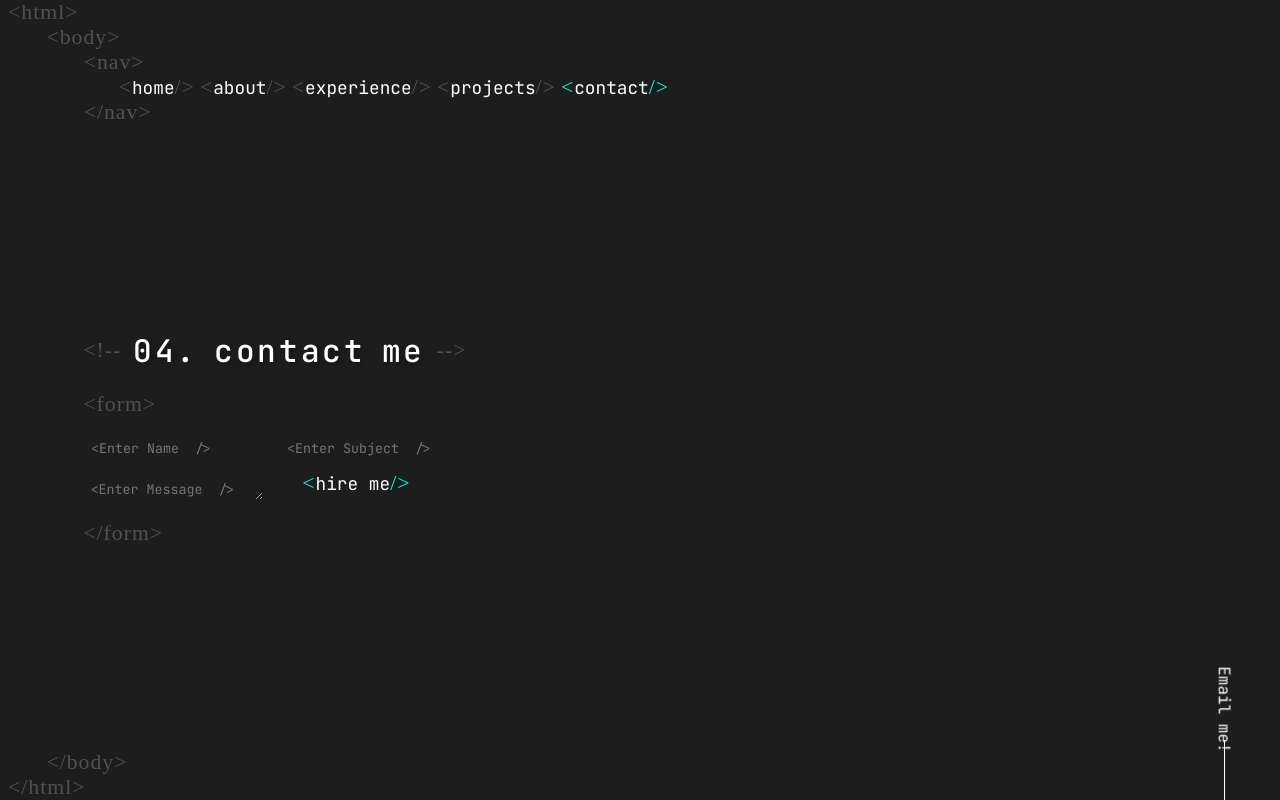
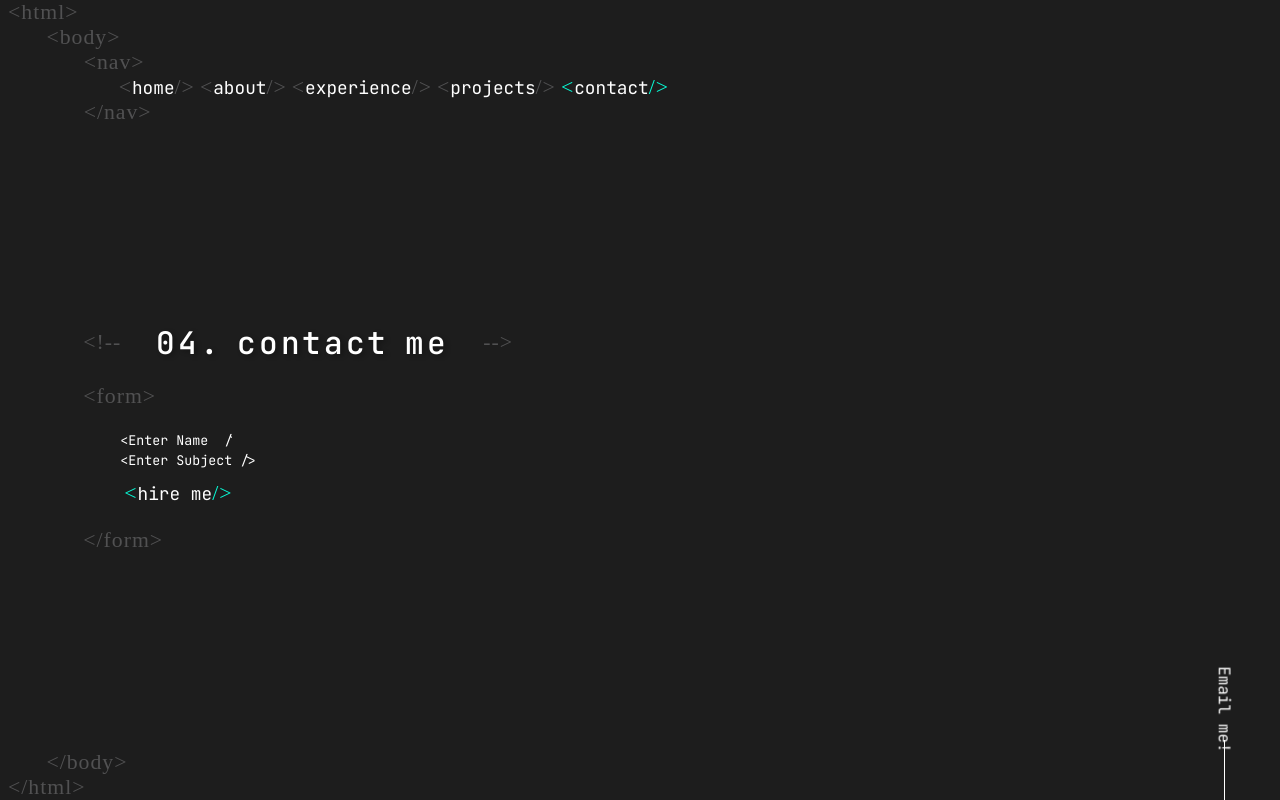
Before and after one commit to danger-ahead/nextjs_dev_folio, a Next.js app: page /contact in a window 1280 px wide. Built offline with nearby package versions, Linux system fonts and the light colour scheme; a web font is replaced by a local one.

Commit message:
fixed: contact page styling

```diff
--- a/components/BlinkingCursor.tsx
+++ b/components/BlinkingCursor.tsx
@@ -1,11 +1,31 @@
-import React from "react";
+import React, { useEffect } from "react";
 
 type BlinkingCursorProps = {
   width?: string;
+  id: string;
 };
 
-const BlinkingCursor = ({ width }: BlinkingCursorProps) => {
-  return <div className="blinking-cursor" style={{ width: width }}></div>;
+const BlinkingCursor = ({ width, id }: BlinkingCursorProps) => {
+  useEffect(() => {
+    const cursor = document.getElementById(id);
+    const interval = setInterval(() => {
+      if (cursor) {
+        cursor.style.visibility =
+          cursor.style.visibility === "hidden" ? "visible" : "hidden";
+      }
+    }, 700);
+
+    return () => {
+      clearInterval(interval);
+      if (cursor) {
+        cursor.style.visibility = "hidden";
+      }
+    };
+  });
+
+  return (
+    <div id={id} className="blinking-cursor" style={{ width: width }}></div>
+  );
 };
 
 export default BlinkingCursor;
--- a/pages/contact.tsx
+++ b/pages/contact.tsx
@@ -8,15 +8,10 @@ import React, { useState } from "react";
 
 export default function Contact() {
   const [nameValue, setName] = useState<string>("");
-  const [messageValue, setMessage] = useState<string>("");
   const [subjectValue, setSubject] = useState<string>("");
 
   const handleNameChange = (e: React.FormEvent<HTMLInputElement>) => {
     setName(e.currentTarget.value);
-  };
-
-  const handleMessageChange = (e: React.FormEvent<HTMLTextAreaElement>) => {
-    setMessage(e.currentTarget.value);
   };
 
   const handleSubjectChange = (e: React.FormEvent<HTMLInputElement>) => {
@@ -25,22 +20,26 @@ export default function Contact() {
 
   const handleSubmit = (e: React.FormEvent<HTMLFormElement>) => {
     e.preventDefault();
-    let mailstr: string = `mailto:${data.email}?subject=${subjectValue} &body=${messageValue}`;
-    window.open(mailstr, "about:blank");
+    // TODO: check if name and subject are empty
+    // TODO: mailto seems to be broken
+    let mailstr: string = `mailto:${data.email}?subject=${subjectValue} &body=${nameValue}\n\n`;
+    window.open(mailstr);
     setName("");
-    setMessage("");
     setSubject("");
   };
+
+  const inputNamePlaceholder = "<enter name />";
+  const inputSubjectPlaceholder = "<enter subject />";
+
   return (
     <>
       <Head>
-        <title>{`About Me || The Average Developer`}</title>
+        <title>{`Contact Me || The Average Developer`}</title>
         <meta name="description" content="" />
         <meta name="viewport" content="width=device-width, initial-scale=1" />
         <link rel="icon" href="/favicon.ico" />
       </Head>
-      <div key="about-page" className="d-flex about justify-content-start">
-        <div className="margin-left d-flex flex-column about-text">
+      <div className="margin-left d-flex flex-column margin-right">
         <div className="d-flex flex-row align-items-center">
           {HtmlTags(`<!--`, "white-space-nowrap")}
           {FallInTextEntry(
@@ -50,61 +49,58 @@ export default function Contact() {
           {HtmlTags(`-->`, "white-space-nowrap")}
         </div>
         <br></br>
-          {/* <br></br> */}
         {HtmlTags(`<form>`, "white-space-nowrap")}
         <br></br>
-          <form onSubmit={handleSubmit}>
-            <div className="d-flex name-subject-container">
-              <div className="">
-                <div className="d-flex ">
-                  {nameValue && <BlinkingCursor />}
+        <form
+          className="d-flex flex-column contact-page-form"
+          onSubmit={handleSubmit}
+        >
+          <div className="d-flex flex-row">
             <input
               placeholder="<Enter Name  />"
               className="d-block margin-left bg-primary outline-none border-none default-font-family primary-font-color"
               value={nameValue}
               onChange={handleNameChange}
               type={"text"}
+              style={{
+                width: `${
+                  nameValue.length === 0
+                    ? inputNamePlaceholder.length
+                    : nameValue.length
+                }ch`,
+              }}
             />
+            {nameValue && <BlinkingCursor id={"blinking-cursor-name"} />}
           </div>
-              </div>
-              <div className="">
-                <div className="d-flex ">
-                  {subjectValue && <BlinkingCursor />}
+          <div className="d-flex flex-row">
             <input
-                    placeholder="<Enter Subject  />"
+              placeholder="<Enter Subject />"
               className="d-block margin-left bg-primary outline-none border-none default-font-family primary-font-color"
               value={subjectValue}
               onChange={handleSubjectChange}
               type={"text"}
+              style={{
+                width: `${
+                  subjectValue.length === 0
+                    ? inputSubjectPlaceholder.length
+                    : subjectValue.length
+                }ch`,
+              }}
             />
-                </div>
-              </div>
-            </div>
-            <div className="d-flex message-btn-container">
-              <div className="d-flex margin-left-3x margin-top-5x message-container">
-                {messageValue && <BlinkingCursor width={"11px"} />}
-                <textarea
-                  placeholder="<Enter Message  />"
-                  className="d-block margin-left bg-primary outline-none border-none default-font-family primary-font-color"
-                  rows={1}
-                  value={messageValue}
-                  onChange={handleMessageChange}
-                />
+            {subjectValue && <BlinkingCursor id={"blinking-cursor-subject"} />}
           </div>
           <button
-                className={`text-small text-decoration-none primary-font-color button-effect bg-primary default-font-family outline-0 border-0 cursor-pointer margin-left-33px margin-top-10px hire-me-btn`}
+            className={`text-small text-decoration-none primary-font-color button-effect bg-primary default-font-family outline-none border-none cursor-pointer margin-top-10px margin-left w-fc`}
             type={"submit"}
           >
             {HtmlTags("<", "secondary-font-color")}
             hire me
             {HtmlTags("/>", "secondary-font-color")}
           </button>
-            </div>
         </form>
         <br></br>
         {HtmlTags(`</form>`, "white-space-nowrap")}
       </div>
-      </div>
     </>
   );
 }
--- a/styles/component.blinking.cursor.css
+++ b/styles/component.blinking.cursor.css
@@ -1,26 +1,13 @@
 .blinking-cursor {
   width: 17px;
-  height: 4px;
-  animation: blink 1.5s linear infinite;
-  background-color: grey;
-  margin-top: 12px;
+  height: 2px;
+  background-color: var(--secondary-font-color);
+  margin-top: 16px;
+  border-radius: 2px;
 }
 
 @media screen and (max-width: 500px) {
-  .blinking-cursor {
+  #blinking-cursor {
     width: 11px;
   }
 }
-@keyframes blink {
-  0% {
-    opacity: 0;
-  }
-
-  50% {
-    opacity: 0.7;
-  }
-
-  100% {
-    opacity: 0;
-  }
-}
--- a/styles/globals.css
+++ b/styles/globals.css
@@ -75,14 +75,6 @@ a {
   cursor: pointer;
 }
 
-.outline-0 {
-  outline:0
-}
-
-.border-0 {
-  border: 0
-}
-
 .bg-primary {
   background-color: var(--primary-color);
 }
@@ -155,6 +147,14 @@ a {
 
 .mh-100p {
   min-height: 100%;
+}
+
+.w-fc {
+  width: fit-content;
+}
+
+.w-90 {
+  width: 90vw;
 }
 
 .overflow-y-auto {
--- a/styles/pages.css
+++ b/styles/pages.css
@@ -83,21 +83,18 @@
 }
 
 /* Contact Page  */
+.contact-page-form input:focus {
+  color: transparent;
+  text-shadow: 0 0 0 var(--secondary-font-color);
+}
+
+.contact-page-form input::placeholder {
+  color: var(--primary-font-color);
+}
+
 @media screen and (max-width: 500px) {
   .name-subject-container {
     flex-direction: column;
     gap: 1rem;
   }
-  .message-container {
-    margin-top: 20px;
-  }
-
-  .message-btn-container {
-    align-items: flex-start;
-    flex-direction: column;
-  }
-
-  .hire-me-btn {
-    margin-left: 14px;
-  }
 }
```
Lines whose indentation alone changed are shown as unchanged.
